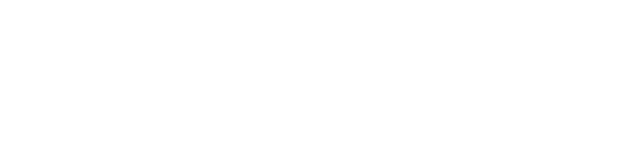
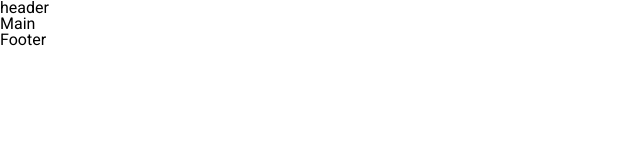
Before and after one commit to Andrii-Toporivskyi/shop-project, a plain HTML site: page index.html in a window 1280 px wide. Shown: the whole page, without its empty margins (0-640 px from the left). Drawn offline with Linux system fonts and the light colour scheme.

Commit message:
connected Roboto font and reset.css

```diff
--- a/index.html
+++ b/index.html
@@ -1,12 +1,21 @@
 <!DOCTYPE html>
 <html lang="en">
+
 <head>
     <meta charset="UTF-8">
     <meta name="viewport" content="width=device-width, initial-scale=1.0">
     <title>Document</title>
+    <link rel="preconnect" href="https://fonts.gstatic.com">
+    <link href="https://fonts.googleapis.com/css2?family=Roboto:wght@300;400;700&display=swap" rel="stylesheet">
+    <link rel="stylesheet" href="reset.css">
     <link rel="stylesheet" href="style.css">
 </head>
+
 <body>
+    <div class="header">header</div>
+    <div class="main">Main</div>
+    <div class="footer">Footer</div>
 
 </body>
+
 </html>
--- /dev/null
+++ b/reset.css
@@ -0,0 +1,48 @@
+/* http://meyerweb.com/eric/tools/css/reset/
+   v2.0 | 20110126
+   License: none (public domain)
+*/
+
+html, body, div, span, applet, object, iframe,
+h1, h2, h3, h4, h5, h6, p, blockquote, pre,
+a, abbr, acronym, address, big, cite, code,
+del, dfn, em, img, ins, kbd, q, s, samp,
+small, strike, strong, sub, sup, tt, var,
+b, u, i, center,
+dl, dt, dd, ol, ul, li,
+fieldset, form, label, legend,
+table, caption, tbody, tfoot, thead, tr, th, td,
+article, aside, canvas, details, embed,
+figure, figcaption, footer, header, hgroup,
+menu, nav, output, ruby, section, summary,
+time, mark, audio, video {
+	margin: 0;
+	padding: 0;
+	border: 0;
+	font-size: 100%;
+	font: inherit;
+	vertical-align: baseline;
+}
+/* HTML5 display-role reset for older browsers */
+article, aside, details, figcaption, figure,
+footer, header, hgroup, menu, nav, section {
+	display: block;
+}
+body {
+	line-height: 1;
+}
+ol, ul {
+	list-style: none;
+}
+blockquote, q {
+	quotes: none;
+}
+blockquote:before, blockquote:after,
+q:before, q:after {
+	content: '';
+	content: none;
+}
+table {
+	border-collapse: collapse;
+	border-spacing: 0;
+}
--- a/style.css
+++ b/style.css
@@ -0,0 +1,6 @@
+*{
+    box-sizing: border-box;
+}
+body{
+    font-family:  'Roboto', sans-serif;
+}
```
